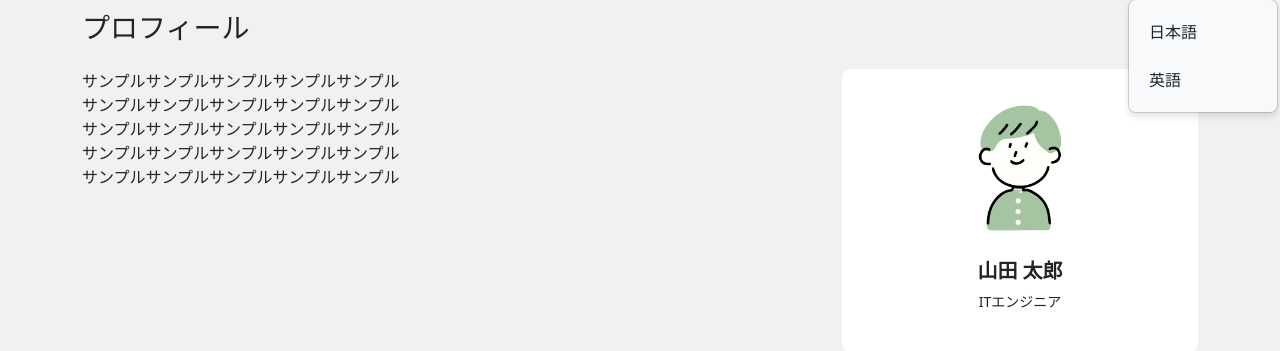
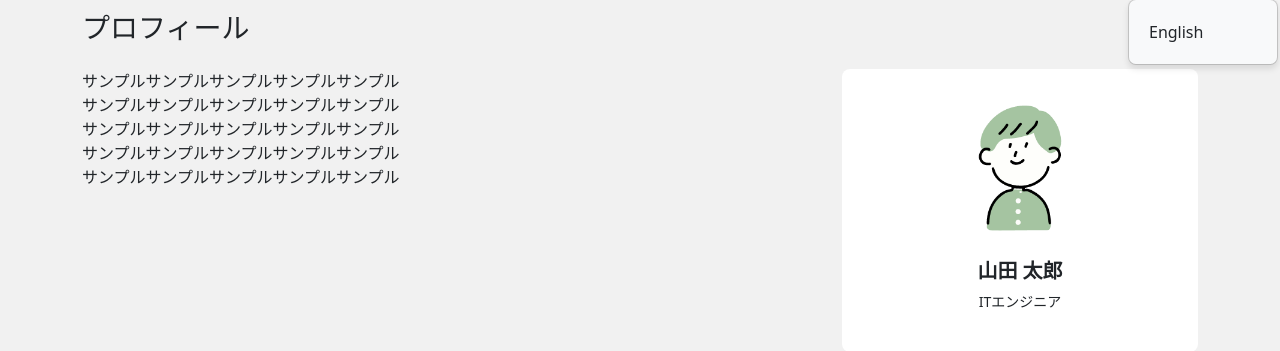
Before and after one commit to HNAKANO1214/portfolio, a Django app: page /about/ in a window 1280 px wide, after a click that opens the changed part. Shown: the part 65-416 px from the top of the page. Run offline with Django 5.2, Linux system fonts and the light colour scheme; data comes from the database, SQL or seed files in the repository; some libraries are stand-ins or nearby versions.

Commit message:
カレント言語は言語選択にでないように修正
言語は翻訳しないように修正

```diff
--- a/templates/myapp/base.html
+++ b/templates/myapp/base.html
@@ -1,5 +1,6 @@
 {% load static %}
 {% load i18n %}
+{% get_current_language as LANGUAGE_CODE %}
 
 <!DOCTYPE html>
 <html lang="ja">
@@ -46,8 +47,12 @@
                         {% trans "言語" %}
                     </a>
                     <ul class="dropdown-menu" aria-labelledby="navbarDropdown">
-                        <li><a class="dropdown-item" href="{% url 'common:set_language' 'ja' %}">{% trans "日本語" %}</a></li>
-                        <li><a class="dropdown-item" href="{% url 'common:set_language' 'en' %}">{% trans "英語" %}</a></li>
+                        {% if LANGUAGE_CODE != 'ja' %}
+                            <li><a class="dropdown-item" href="{% url 'common:set_language' 'ja' %}">日本語</a></li>
+                        {% endif %}
+                        {% if LANGUAGE_CODE != 'en' %}
+                            <li><a class="dropdown-item" href="{% url 'common:set_language' 'en' %}">English</a></li>
+                        {% endif %}
                     </ul>
                 </li>
             </ul>
```
Also changed, not shown: config/locale/en/LC_MESSAGES/django.po.
